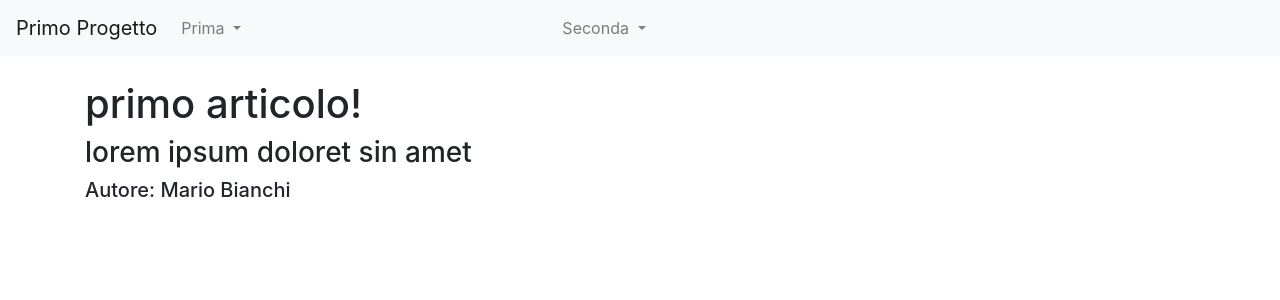
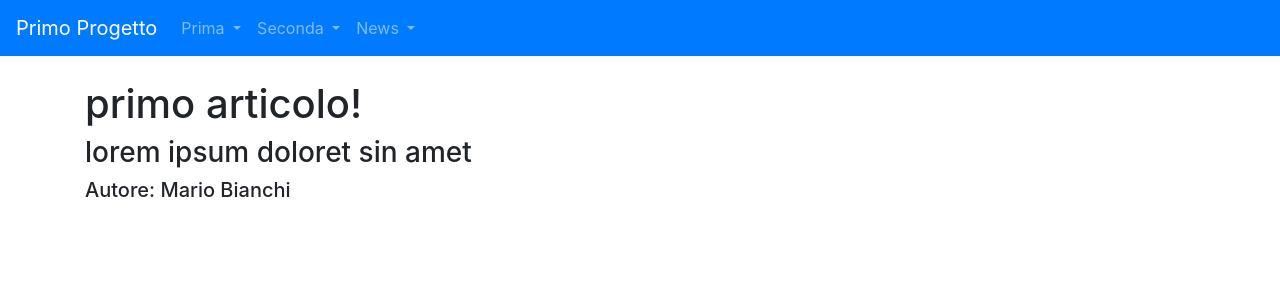
Before and after one commit to morgangerevini/primo_progetto, a Django app: page /news/articoli/1 in a window 1280 px wide. Shown: the top 300 px of the page. Run offline with Django 5.2, Linux system fonts and the light colour scheme; data comes from the database, SQL or seed files in the repository.

Commit message:
Fixing: base.html & views.py from news

```diff
--- a/news/urls.py
+++ b/news/urls.py
@@ -1,5 +1,5 @@
 from django.urls import path
-from .views import home, articoloDetailView
+from news.views import home, articoloDetailView
 
 app_name = 'news'
 
--- a/news/views.py
+++ b/news/views.py
@@ -2,59 +2,50 @@ from django.shortcuts import render
 from django. urls import path
 from django.http import HttpResponse
 from .models import Articolo, Giornalista
+from django.shortcuts import render, get_object_or_404
 
+
+'''
 # Create your views here.
-#app_name = 'news'
-
-#Furlpatterns = [
-#path('', home, name="homeview"),
-#]
+def home (request):
+    return HttpResponse("<h1>Homepage news !</h1>")
 
 
 
 
 
+from django.http import HttpResponse
+from .models import Articolo, Giornalista
+     Create your views here.
 
-# Create your views here.
-#def home (request):
-    #return HttpResponse("<h1>Homepage news !< /h1>")
+def home (request):
+
+    a = []
+    g = []
+
+    for art in Articolo.objects.all():
+        a. append(art.titolo)
+
+    for gio in Giornalista.objects.all():
+        g.append(gio.nome)
+
+    response = str(a) + "<br>" + str(g)
+    print(response)
+
+    return HttpResponse("<h1>" + response + "</h1>")
 
 
 
-
-
-#from django.http import HttpResponse
-#from .models import Articolo, Giornalista
-    # Create your views here.
-
-#def home (request):
-
- #   a = []
-  #  g = []
-
-   # for art in Articolo.objects.all():
-    #    a. append(art.titolo)
-
-    #for gio in Giornalista.objects.all():
-     #   g.append(gio.nome)
-
-    #response = str(a) + "<br>" + str(g)
-    #print(response)
-
-    #return HttpResponse("<h1>" + response + "</h1>")
-
-
-
-#from django. shortcuts import render
-#from .models import Articolo, Giornalista
+from django. shortcuts import render
+from .models import Articolo, Giornalista
 # Create your views here.
 
-#def home(request):
-   # articoli = Articolo.objects.all()
-   # giornalisti = Giornalista.objects.all()
-   # context = {"articoli": articoli, "giornalisti": giornalisti}
-   # print(context)
-   # return render(request, "homepage.html", context)
+def home(request):
+    articoli = Articolo.objects.all()
+    giornalisti = Giornalista.objects.all()
+    context = {"articoli": articoli, "giornalisti": giornalisti}
+    print(context)
+    return render(request, "homepage.html", context)
 
 
 def home(request):
@@ -72,18 +63,19 @@ def home(request):
 
     return HttpResponse("<h1>" + response + "</h1>")
 
-
-
-
-
-from django.shortcuts import render, get_object_or_404
-from .models import Articolo, Giornalista
+'''
 
 # Create your views here.
-def home(request) :...
+def home(request) :
+
+    articoli = Articolo.objects.all()
+    giornalisti = Giornalista.objects.all()
+    context = {"articoli": articoli, "giornalisti": giornalisti}
+    print(context)
+    return render(request, "homepage.html", context)
 
 def articoloDetailView(request, pk):
-    articolo = Articolo.objects.get(pk=pk)
-    # articolo = get_object_or_404(Articolo, pk=pk)
+    #articolo = Articolo.objects.get(pk=pk)
+    articolo = get_object_or_404(Articolo, pk=pk)
     context = {"articolo": articolo}
     return render(request, "articolo_detail.html", context)
--- a/primo_progetto/settings.py
+++ b/primo_progetto/settings.py
@@ -63,7 +63,8 @@ TEMPLATES = [
                  os.path.join(BASE_DIR, 'primo_progetto/templates'),
                  os.path.join(BASE_DIR, 'seconda_app/templates/seconda_app'),
                  os.path.join(BASE_DIR, 'prova_pratica_1/templates'),
-                 os.path.join(BASE_DIR, 'news/templates')
+                 os.path.join(BASE_DIR, 'news/templates'),
+                 os.path.join(BASE_DIR, 'templates'),
                  ],
         'APP_DIRS': True,
         'OPTIONS': {
--- a/primo_progetto/templates/base.html
+++ b/primo_progetto/templates/base.html
@@ -2,15 +2,18 @@
 {% load static %}
 <html lang="en">
   <head>
+    <!-- Required meta tags -->
     <meta charset="utf-8">
     <meta name="viewport" content="width=device-width, initial-scale=1, shrink-to-fit=no">
 
+    <!-- Bootstrap CSS -->
     <link rel="stylesheet" href="https://cdn.jsdelivr.net/npm/bootstrap@4.5.3/dist/css/bootstrap.min.css" integrity="sha384-TX8t27EcRE3e/ihU7zmQxVncDAy5uIKz4rEkgIXeMed4M0jlfIDPvg6uqKI2xXr2" crossorigin="anonymous">
 
     <title>{% block title %} Primo Progetto {% endblock title %}</title>
   </head>
   <body>
-    <nav class="navbar navbar-expand-lg navbar-light bg-light">
+    <nav class="navbar navbar-expand-lg navbar-dark bg-primary">
+
   <a class="navbar-brand" href="#">Primo Progetto</a>
   <button class="navbar-toggler" type="button" data-toggle="collapse" data-target="#navbarSupportedContent" aria-controls="navbarSupportedContent" aria-expanded="false" aria-label="Toggle navigation">
     <span class="navbar-toggler-icon"></span>
@@ -19,10 +22,10 @@
   <div class="collapse navbar-collapse" id="navbarSupportedContent">
     <ul class="navbar-nav mr-auto">
       <li class="nav-item dropdown">
-                    <a class="nav-link dropdown-toggle" href="#" id="navbarDropdownPrima" role="button" data-toggle="dropdown" aria-haspopup="true" aria-expanded="false">
+        <a class="nav-link dropdown-toggle" href="#" id="navbarDropdown" role="button" data-toggle="dropdown" aria-haspopup="true" aria-expanded="false">
         Prima
         </a>
-                    <div class="dropdown-menu" aria-labelledby="navbarDropdownPrima">
+        <div class="dropdown-menu" aria-labelledby="navbarDropdown">
             <a class="dropdown-item" href="/ ">Indice</a>
             <a class="dropdown-item" href="{% url 'prima_app:homepage' %}">Home Page</a>
             <a class="dropdown-item" href="{% url 'prima_app:lista' %}">Menu</a>
@@ -30,34 +33,39 @@
             <a class="dropdown-item" href="{% url 'prima_app:variabili' %}">Variabili</a>
         </div>
         </li>
+        <div class="dropdown-divider"></div>
 
 
-            </ul>
 
-                <ul class="navbar-nav mr-auto">
+
+
       <li class="nav-item dropdown">
-                    <a class="nav-link dropdown-toggle" href="#" id="navbarDropdownPrima" role="button" data-toggle="dropdown" aria-haspopup="true" aria-expanded="false">
+        <a class="nav-link dropdown-toggle" href="#" id="navbarDropdown" role="button" data-toggle="dropdown" aria-haspopup="true" aria-expanded="false">
         Seconda
         </a>
-                    <div class="dropdown-menu" aria-labelledby="navbarDropdownPrima">
+        <div class="dropdown-menu" aria-labelledby="navbarDropdown">
             <a class="dropdown-item" href="/ ">Indice</a>
-
             <a class="dropdown-item" href="{% url 'seconda_app:es_if' %}">Es if</a>
             <a class="dropdown-item" href="{% url 'seconda_app:if_else_elif' %}">If-else-elif</a>
             <a class="dropdown-item" href="{% url 'seconda_app:es_for' %}">Es for</a>
         </div>
         </li>
+        <div class="dropdown-divider"></div>
 
 
-            </ul>
-             <ul class="navbar-nav mr-auto">
-
-
+        <li class="nav-item dropdown">
+        <a class="nav-link dropdown-toggle" href="#" id="navbarDropdown" role="button" data-toggle="dropdown" aria-haspopup="true" aria-expanded="false">
+        News
+        </a>
+        <div class="dropdown-menu" aria-labelledby="navbarDropdown">
+            <a class="dropdown-item" href="/ ">Indice</a>
+            <a class="dropdown-item" href="{% url 'news:homeview' %}">Homepage</a>
+        </div>
+        </li>
+        <div class="dropdown-divider"></div>
 
     </ul>
-        </div>
     </nav>
-
     <div class="container my-4">
         {% block content %}
         {% endblock content %}
@@ -66,8 +74,17 @@
         {% endblock scripts %}
     </div>
 
+
+    <!-- Optional JavaScript; choose one of the two! -->
+
+    <!-- Option 1: jQuery and Bootstrap Bundle (includes Popper) -->
+    <script src="https://code.jquery.com/jquery-3.5.1.slim.min.js" integrity="sha384-DfXdz2htPH0lsSSs5nCTpuj/zy4C+OGpamoFVy38MVBnE+IbbVYUew+OrCXaRkfj" crossorigin="anonymous"></script>
+    <script src="https://cdn.jsdelivr.net/npm/bootstrap@4.5.3/dist/js/bootstrap.bundle.min.js" integrity="sha384-ho+j7jyWK8fNQe+A12Hb8AhRq26LrZ/JpcUGGOn+Y7RsweNrtN/tE3MoK7ZeZDyx" crossorigin="anonymous"></script>
+
+    <!-- Option 2: jQuery, Popper.js, and Bootstrap JS
     <script src="https://code.jquery.com/jquery-3.5.1.slim.min.js" integrity="sha384-DfXdz2htPH0lsSSs5nCTpuj/zy4C+OGpamoFVy38MVBnE+IbbVYUew+OrCXaRkfj" crossorigin="anonymous"></script>
     <script src="https://cdn.jsdelivr.net/npm/popper.js@1.16.1/dist/umd/popper.min.js" integrity="sha384-9/reFTGAW83EW2RDu2S0VKaIzap3H66lZH81PoYlFhbGU+6BZp6G7niu735Sk7lN" crossorigin="anonymous"></script>
     <script src="https://cdn.jsdelivr.net/npm/bootstrap@4.5.3/dist/js/bootstrap.min.js" integrity="sha384-w1Q4orYjBQndcko6MimVbzY0tgp4pWB4lZ7lr30WKz0vr/aWKhXdBNmNb5D92v7s" crossorigin="anonymous"></script>
+    -->
   </body>
 </html>
```
Lines whose indentation alone changed are shown as unchanged.
